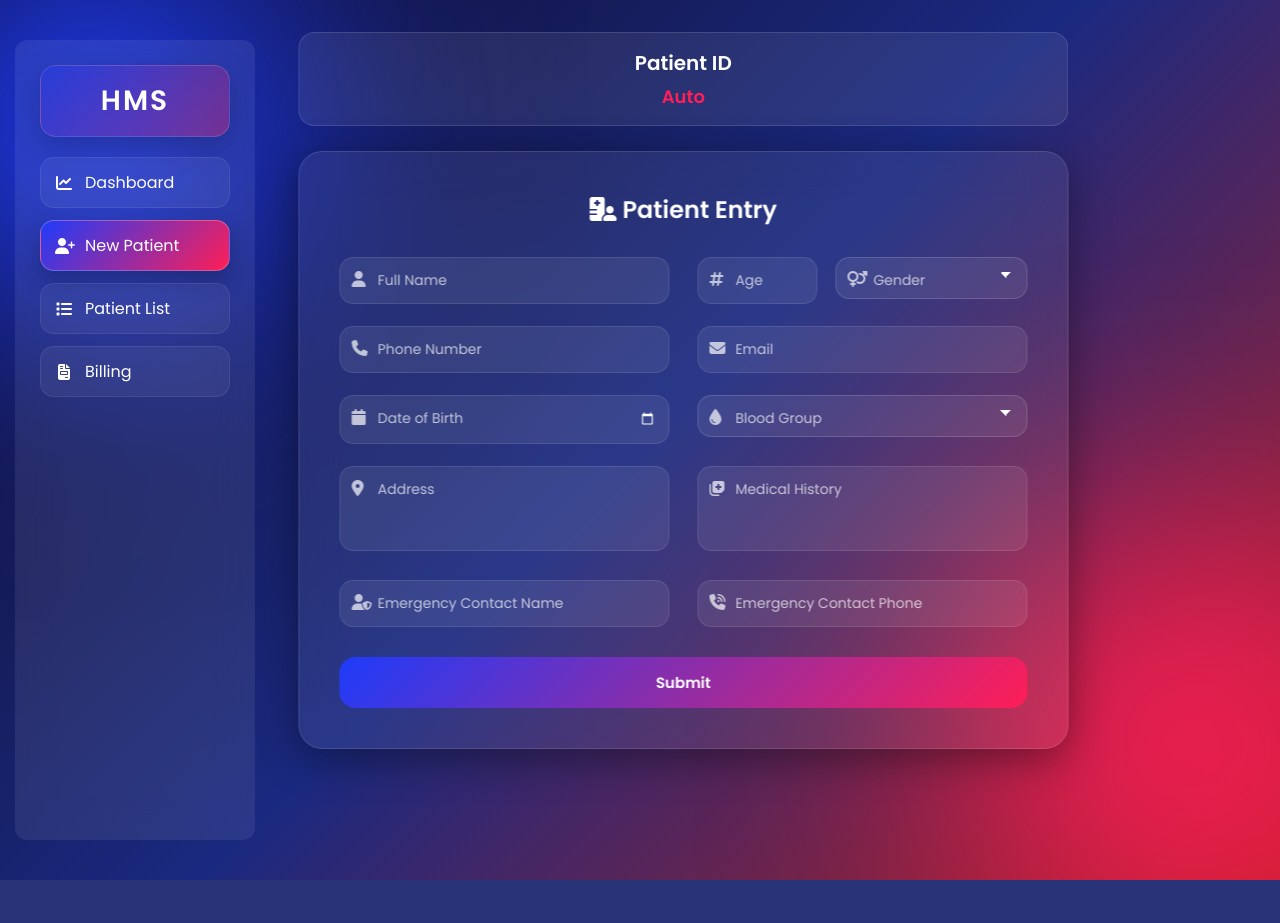
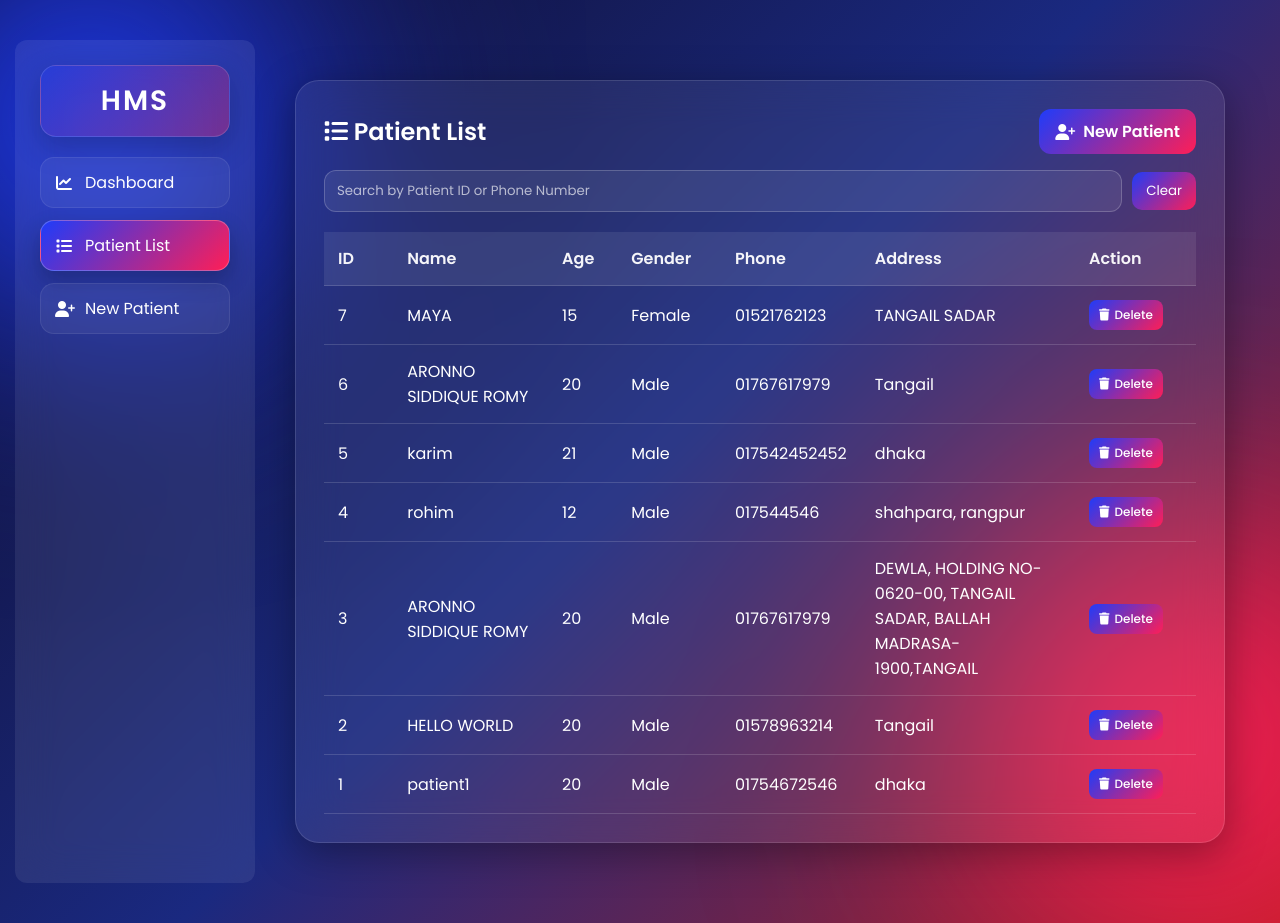
Before and after one commit to smsmorsalin/pulse-HMS_DBMS, a Flask app: page /patient in a window 1280 px wide. Before the commit the page ends 880 px from the top, so only its background shows below. Run offline with Flask 3, Linux system fonts and the light colour scheme; a user stored in the database is signed in.

Commit message:
All working properly

```diff
--- a/static/css/patient.css
+++ b/static/css/patient.css
@@ -193,6 +193,16 @@ body {
 
     .full-width {
         grid-column: span 1;
+    }
+
+    .patient-list-header {
+        flex-direction: column;
+        align-items: flex-start;
+    }
+
+    .new-patient-btn {
+        width: 100%;
+        justify-content: center;
     }
 }
 
@@ -439,6 +449,43 @@ input[type="date"]::-webkit-calendar-picker-indicator {
     margin-bottom: 16px;
 }
 
+.patient-list-header {
+    display: flex;
+    align-items: center;
+    justify-content: space-between;
+    gap: 16px;
+    margin-bottom: 16px;
+}
+
+.patient-list-header h2 {
+    margin-bottom: 0;
+}
+
+.new-patient-btn {
+    display: inline-flex;
+    align-items: center;
+    gap: 8px;
+    border: none;
+    border-radius: 12px;
+    padding: 10px 16px;
+    color: #fff;
+    background: linear-gradient(135deg, #1e3cfa, #ff1e56);
+    cursor: pointer;
+    font: inherit;
+    font-weight: 600;
+    white-space: nowrap;
+    transition: transform 0.2s ease, box-shadow 0.2s ease;
+}
+
+.new-patient-btn:hover {
+    transform: translateY(-1px);
+    box-shadow: 0 8px 18px rgba(30, 60, 250, 0.32);
+}
+
+.new-patient-btn:active {
+    transform: translateY(0);
+}
+
 .patient-list-tools {
     display: flex;
     gap: 10px;
--- a/templates/patient.html
+++ b/templates/patient.html
@@ -25,24 +25,30 @@
                 <i class="fas fa-chart-line"></i>
                 <span>Dashboard</span>
             </a>
+
+            <button type="button" id="patientListNav" class="sidebar-item">
+                <i class="fas fa-list"></i>
+                <span>Patient List</span>
+            </button>
+
             <button type="button" id="newPatientNav" class="sidebar-item">
                 <i class="fas fa-user-plus"></i>
                 <span>New Patient</span>
             </button>
-            <button type="button" id="patientListNav" class="sidebar-item">
-                <i class="fas fa-list"></i>
-                <span>Patient List</span>
-            </button>
-            <a id="billingNav" class="sidebar-item sidebar-link" href="{{ url_for('services') }}">
-                <i class="fas fa-file-invoice"></i>
-                <span>Billing</span>
-            </a>
+
+
         </div>
     </aside>
 
     <main class="main-content">
         <section class="patient-list-panel" id="patientListPanel" aria-label="Patient list">
-            <h2><i class="fas fa-list"></i> Patient List</h2>
+            <div class="patient-list-header">
+                <h2><i class="fas fa-list"></i> Patient List</h2>
+                <button type="button" id="newPatientHeaderBtn" class="new-patient-btn">
+                    <i class="fas fa-user-plus"></i>
+                    <span>New Patient</span>
+                </button>
+            </div>
             <div class="patient-list-tools">
                 <input type="text" id="patientSearchInput" placeholder="Search by Patient ID or Phone Number">
                 <button type="button" id="patientSearchClearBtn">Clear</button>
@@ -212,6 +218,7 @@
     const patientForm = document.querySelector(".glass-form");
     const patientTableBody = document.getElementById("patientTableBody");
     const newPatientNav = document.getElementById("newPatientNav");
+    const newPatientHeaderBtn = document.getElementById("newPatientHeaderBtn");
     const patientListNav = document.getElementById("patientListNav");
     const patientListPanel = document.getElementById("patientListPanel");
     const formContainer = document.querySelector(".form-container");
@@ -338,26 +345,26 @@
         });
     }
 
-    showPatientFormView();
-
     window.addEventListener("pageshow", function () {
         submitButton.disabled = false;
         submitButton.querySelector("span").innerText = "Submit";
     });
 
+    showPatientListView();
+
     if (window.location.search.includes("success=")) {
         showPatientListView();
-    } else {
-        showPatientFormView();
-    }
-
-    if (!window.location.search.includes("success=")) {
-        setActiveSidebarItem(newPatientNav);
     }
 
     newPatientNav.addEventListener("click", function () {
         showPatientFormView();
     });
+
+    if (newPatientHeaderBtn) {
+        newPatientHeaderBtn.addEventListener("click", function () {
+            showPatientFormView();
+        });
+    }
 
     patientListNav.addEventListener("click", function () {
         showPatientListView();
```
Also changed, not shown: hospital.db.
